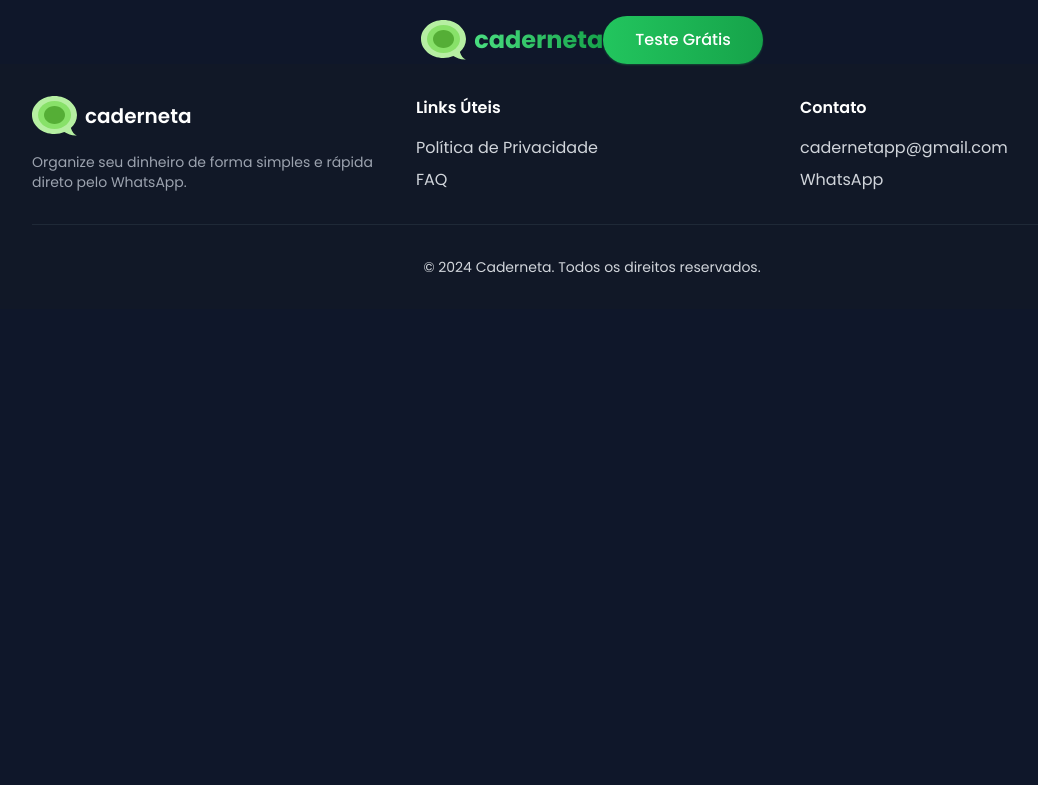
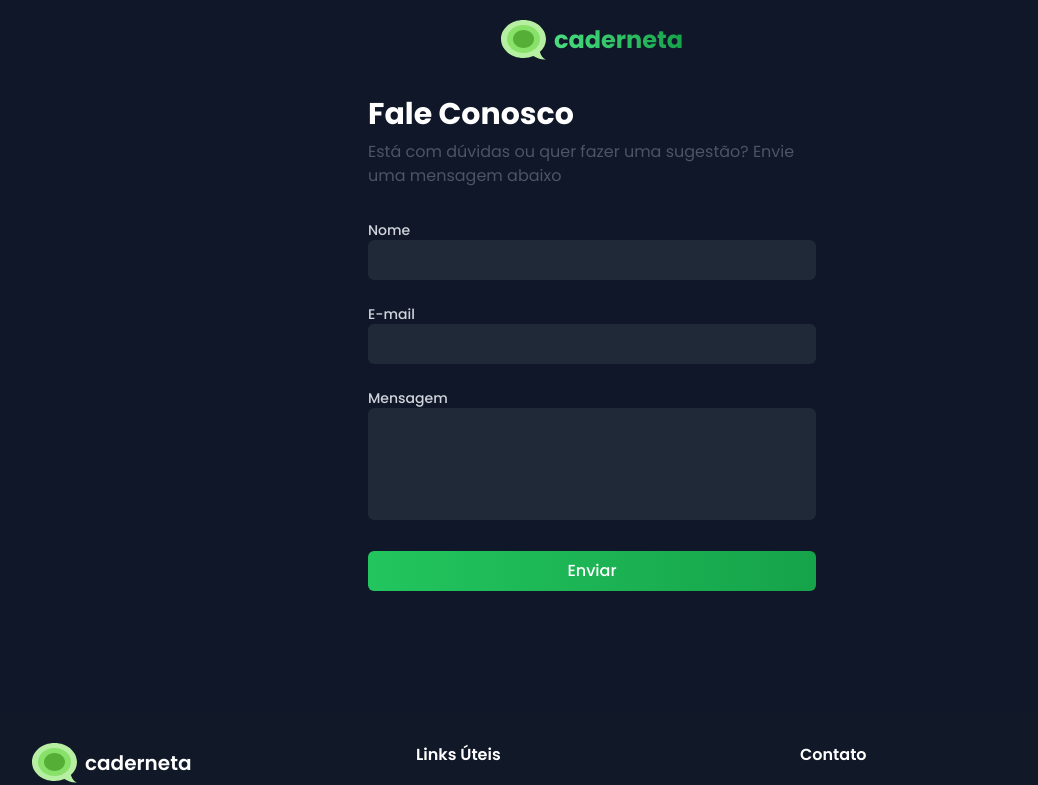
Before and after one commit to levyaraujo/caderneta-front, a Vue app: page /contato in a window 1280 px wide. Shown: the top 785 px of the page, without its empty margins (48-1086 px from the left). Built offline with nearby package versions, Linux system fonts and the light colour scheme.

Commit message:
adiciona logo png e página de contato

```diff
--- a/package.json
+++ b/package.json
@@ -14,11 +14,16 @@
     "vue-router": "^4.0.13"
   },
   "devDependencies": {
+    "@eslint/js": "^9.15.0",
     "@vitejs/plugin-vue": "^5.1.4",
     "autoprefixer": "^10.4.20",
+    "eslint": "^9.15.0",
+    "eslint-plugin-vue": "^9.31.0",
+    "globals": "^15.12.0",
     "postcss": "^8.4.49",
     "tailwindcss": "^3.4.15",
     "typescript": "~5.6.2",
+    "typescript-eslint": "^8.16.0",
     "vite": "^5.4.10",
     "vue-tsc": "^2.1.8"
   }
--- /dev/null
+++ b/src/components/Contato.vue
@@ -0,0 +1,71 @@
+<script setup lang="ts">
+import { ref } from 'vue'
+
+const name = ref('')
+const email = ref('')
+const message = ref('')
+const nameError = ref('')
+const emailError = ref('')
+const messageError = ref('')
+
+const submitForm = () => {
+  nameError.value = ''
+  emailError.value = ''
+  messageError.value = ''
+
+  let isValid = true
+
+  if (!name.value) {
+    nameError.value = 'Nome é obrigatório'
+    isValid = false
+  }
+
+  if (!email.value || !isValidEmail(email.value)) {
+    emailError.value = 'E-mail inválido'
+    isValid = false
+  }
+
+  if (!message.value) {
+    messageError.value = 'Mensagem é obrigatória'
+    isValid = false
+  }
+
+  if (isValid) {
+    console.log('Formulário enviado:', { name: name.value, email: email.value, message: message.value })
+  }
+}
+
+const isValidEmail = (email: string) => {
+  // Validação básica de email
+  return /^\w+([\.-]?\w+)*@\w+([\.-]?\w+)*(\.\w{2,3})+$/.test(email)
+}
+</script>
+
+<template>
+  <div class="py-24 px-4 sm:px-6 lg:px-8">
+    <div class="max-w-md m-auto">
+      <h2 class="text-3xl font-bold text-white mb-2">Fale Conosco</h2>
+      <p class="">Está com dúvidas ou quer fazer uma sugestão? Envie uma mensagem abaixo</p>
+      <form @submit.prevent="submitForm" class="space-y-6 mt-8">
+        <div>
+          <label for="name" class="block text-sm font-medium text-gray-300">Nome</label>
+          <input type="text" id="name" v-model="name" required class="bg-gray-800 border-gray-700 text-gray-300 rounded-md px-3 py-2 w-full focus:outline-none focus:ring-2 focus:ring-green-500" />
+          <div v-if="nameError" class="text-red-500 text-sm mt-1">{{ nameError }}</div>
+        </div>
+        <div>
+          <label for="email" class="block text-sm font-medium text-gray-300">E-mail</label>
+          <input type="email" id="email" v-model="email" required class="bg-gray-800 border-gray-700 text-gray-300 rounded-md px-3 py-2 w-full focus:outline-none focus:ring-2 focus:ring-green-500" />
+          <div v-if="emailError" class="text-red-500 text-sm mt-1">{{ emailError }}</div>
+        </div>
+        <div>
+          <label for="message" class="block text-sm font-medium text-gray-300">Mensagem</label>
+          <textarea id="message" v-model="message" required rows="4" class="resize-none bg-gray-800 border-gray-700 text-gray-300 rounded-md px-3 py-2 w-full focus:outline-none focus:ring-2 focus:ring-green-500"></textarea>
+          <div v-if="messageError" class="text-red-500 text-sm mt-1">{{ messageError }}</div>
+        </div>
+        <button type="submit" class="w-full bg-gradient-to-r from-green-500 to-green-600 hover:from-green-600 hover:to-green-500 text-white font-medium rounded-md px-4 py-2 focus:outline-none focus:ring-2 focus:ring-green-500 focus:ring-offset-2">
+          Enviar
+        </button>
+      </form>
+    </div>
+  </div>
+</template>
--- a/src/components/Footer.vue
+++ b/src/components/Footer.vue
@@ -8,7 +8,7 @@ const currentYear = computed(() => {
 </script>
 
 <template>
-  <footer class="bg-gray-900 text-gray-300 py-8 mt-16">
+  <footer class="bg-gray-900 text-gray-300 py-8 mt-6">
     <div class="max-w-6xl mx-auto px-4">
       <div class="grid grid-cols-1 md:grid-cols-3 gap-8">
 
@@ -58,12 +58,12 @@ const currentYear = computed(() => {
           <h3 class="text-white font-semibold">Contato</h3>
           <ul class="space-y-2">
             <li>
-              <a
-                href="mailto:cadernetapp@gmail.com"
+              <router-link
+                to="/contato"
                 class="hover:text-emerald-400 transition-colors duration-200"
               >
-                cadernetapp@gmail.com
-              </a>
+                Fale Conosco
+              </router-link>
             </li>
             <li>
               <a
--- a/src/components/PrivacyPolicy.vue
+++ b/src/components/PrivacyPolicy.vue
@@ -97,9 +97,9 @@ const sections = ref<Section[]>([
     id: 10,
     title: "Contato",
     content: [
-      "E-mail: privacidade@caderneta.app",
-      "WhatsApp: (XX) XXXXX-XXXX",
-      "Formulário de contato: www.caderneta.app/contato"
+      "E-mail: cadernetapp@gmail.com",
+      "WhatsApp: (94) 98136-2600",
+      "Formulário de contato: www.caderneta.chat/contato"
     ],
     type: "list"
   }
--- a/src/components/TopBar.vue
+++ b/src/components/TopBar.vue
@@ -64,6 +64,7 @@ const isRootRoute = computed(() => route.path === '/');
           </div>
         </div>
         <button
+          v-if="isRootRoute"
           class="hidden md:block px-8 py-3 rounded-full bg-gradient-to-r from-green-500 to-green-600 text-white font-medium shadow-sm shadow-green-500/30 hover:shadow-green-500/50 transition-all duration-200 transform hover:shadow-md hover:-translate-y-0.5"
         >
           <a :href="whatsappLink" target="_blank">Teste Grátis</a>
--- a/src/router.ts
+++ b/src/router.ts
@@ -2,11 +2,13 @@ import Landing from './components/Landing/Landing.vue'
 import PrivacyPolicy from './components/PrivacyPolicy.vue'
 import FAQ from './components/Landing/FAQ.vue'
 import { createRouter, createWebHistory } from 'vue-router'
+import Contato from "./components/Contato.vue";
 
 const routes = [
   { path: '/', component: Landing },
   { path: '/politica-de-privacidade', component: PrivacyPolicy },
-  { path: '/faq', component: FAQ }
+  { path: '/faq', component: FAQ },
+  { path: '/contato', component: Contato}
 ];
 
 const router = createRouter({
--- a/src/style.css
+++ b/src/style.css
@@ -17,5 +17,13 @@
   margin: 0;
   padding: 0;
   box-sizing: border-box;
-  background-color: #0F172A;
+  background-color: #0F1729;
 }
+
+#app {
+  height: 100vh;
+}
+
+p {
+ color: rgb(75 85 99);
+}
```
Also changed, not shown: eslint.config.js (added, +15 -0 lines), src/assets/logo.png (added), 1 other file (tests, documents, lock files or other folders).
